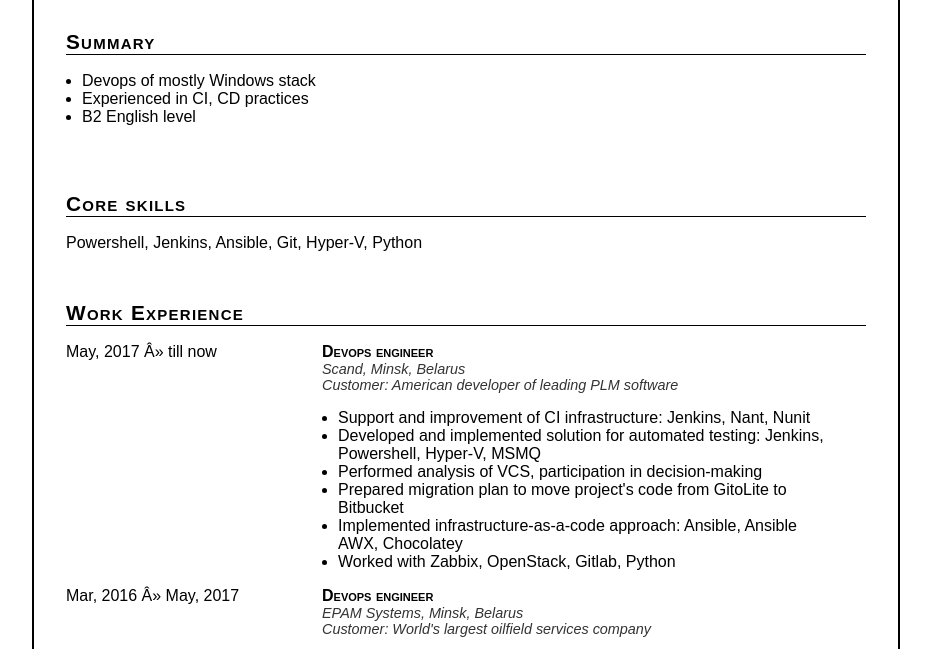
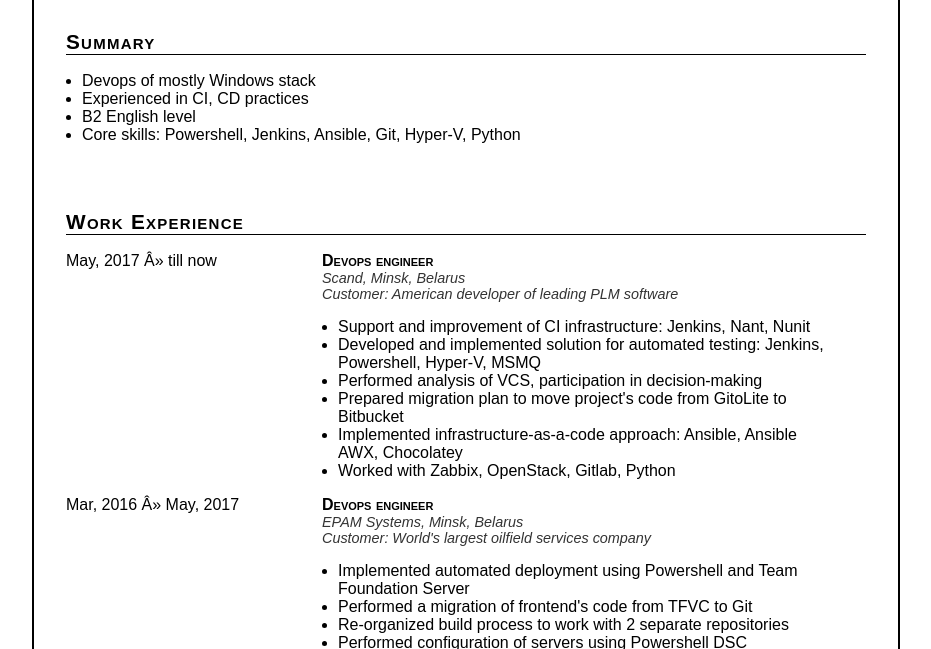
Before and after one commit to liamniou/liamniou.github.io, a website: page sliamnou_cv.html in a window 1280 px wide. Shown: the part 137-786 px from the top of the page, without its empty margins (174-1105 px from the left). Drawn offline with Linux system fonts and the light colour scheme.

Commit message:
Remove core skills section

```diff
--- a/sliamnou_cv.html
+++ b/sliamnou_cv.html
@@ -92,12 +92,8 @@
 				<li>Devops of mostly Windows stack</li>
 				<li>Experienced in CI, CD practices</li>
 				<li>B2 English level</li>
+				<li>Core skills: Powershell, Jenkins, Ansible, Git, Hyper-V, Python</li>
 			</ul>
-	</div>
-
-	<div class="section">
-		<h2>Core skills</h2>
-		<div>Powershell, Jenkins, Ansible, Git, Hyper-V, Python</div>
 	</div>
 
 	<div class="section">
```
